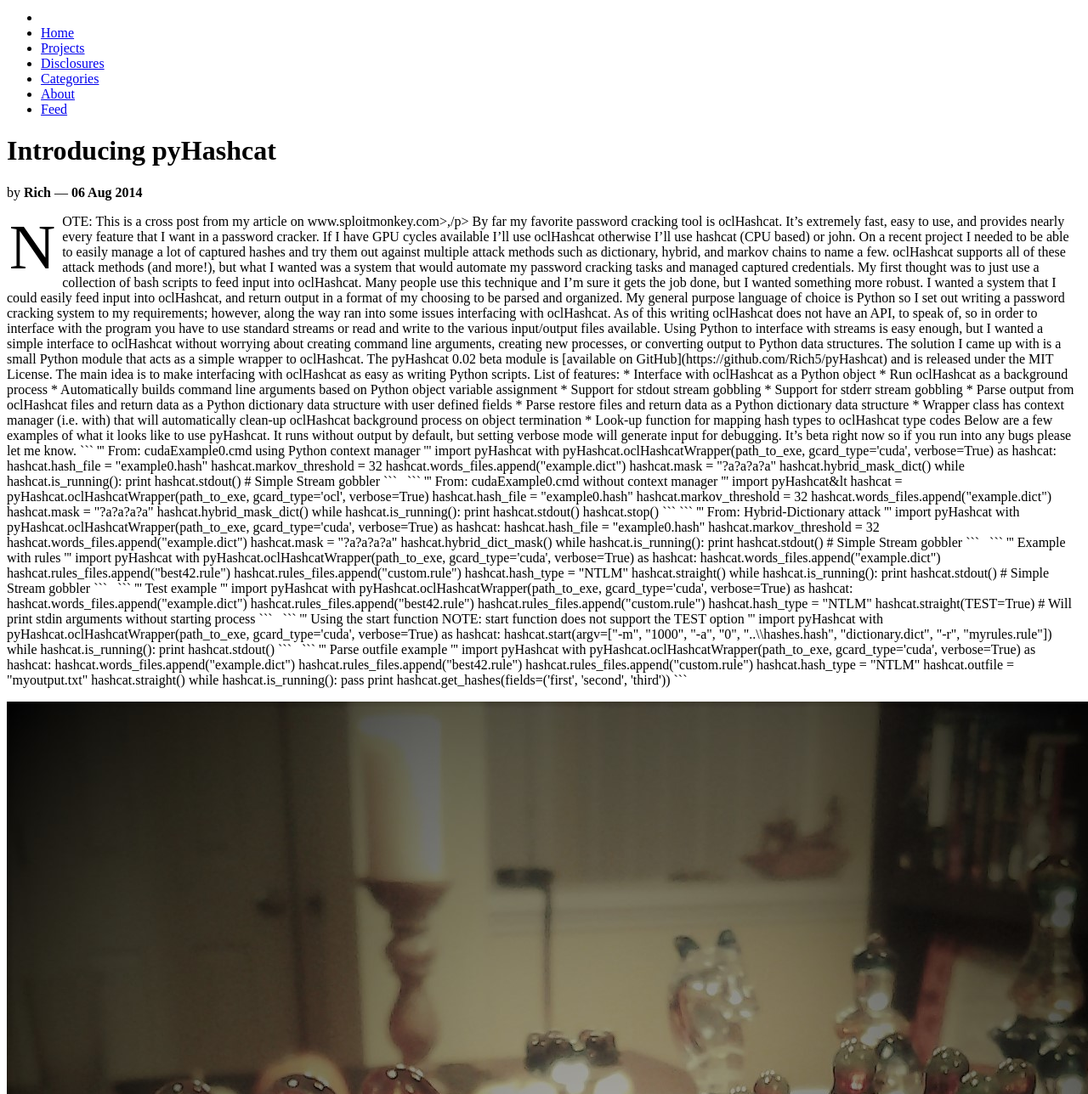
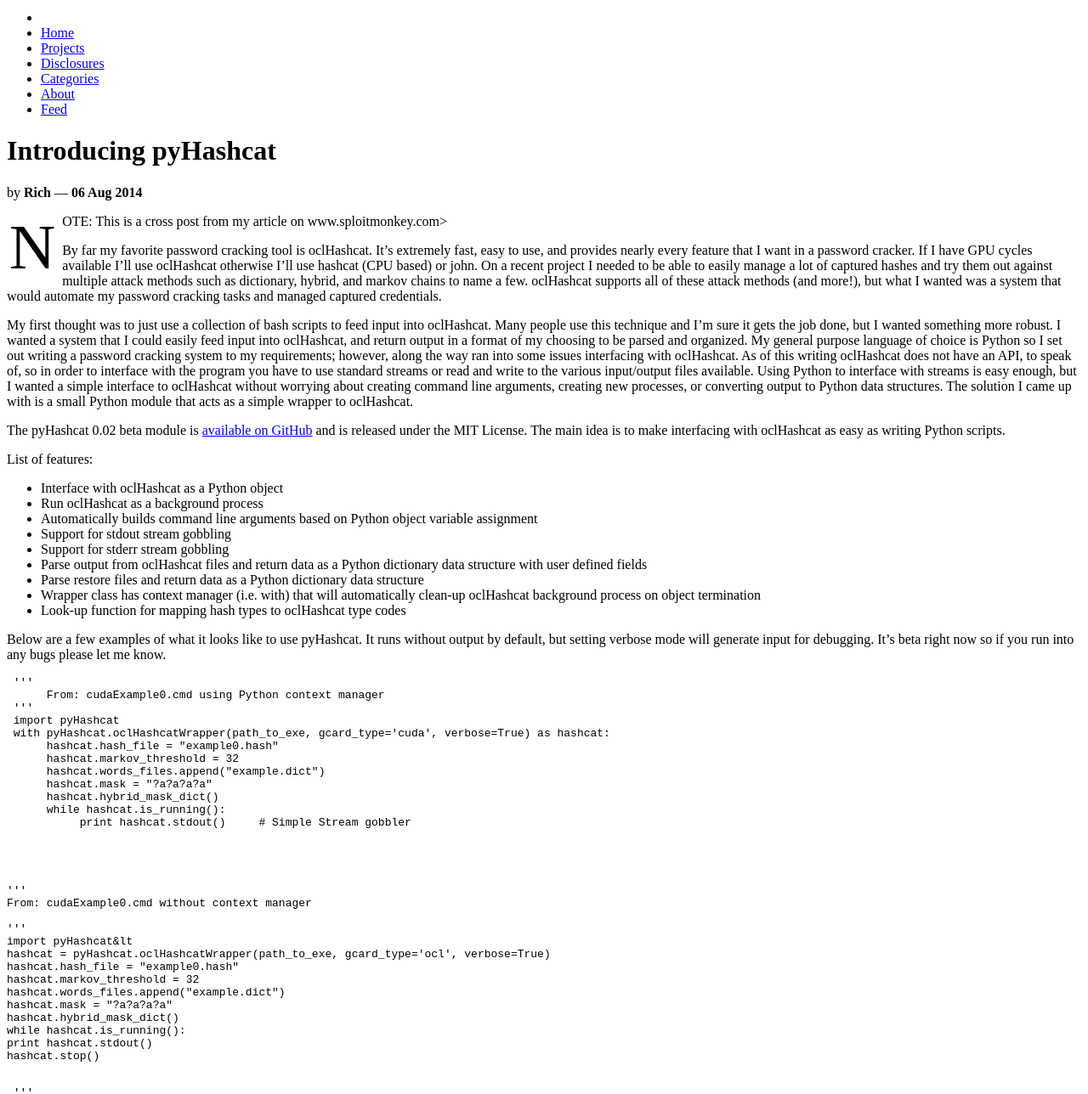
Before and after one commit to Rich5/Rich5.github.io, a Jekyll site: the page built from _posts/2014-08-06-introducing-pyhashcat.md, in a window 1280 px wide and 1400 px high, cut to the strip 112-1400 px from the top of the window. Shown: the whole strip at 85% size. Built offline with Jekyll 4.4.1, drawn with Linux system fonts in a browser that asks for light colours; nearby versions of some CDN libraries; some of the changed text lies outside the part shown.

Commit message:
formatting

```diff
--- a/_posts/2014-08-06-introducing-pyhashcat.md
+++ b/_posts/2014-08-06-introducing-pyhashcat.md
@@ -11,7 +11,7 @@
   - Python
 ---
 
-<p>NOTE: This is a cross post from my article on www.sploitmonkey.com>,/p>
+<p>NOTE: This is a cross post from my article on www.sploitmonkey.com></p>
 
 By far my favorite password cracking tool is oclHashcat. It’s extremely fast, easy to use, and provides nearly every feature that I want in a password cracker. If I have GPU cycles available I’ll use oclHashcat otherwise I’ll use hashcat (CPU based) or john. On a recent project I needed to be able to easily manage a lot of captured hashes and try them out against multiple attack methods such as dictionary, hybrid, and markov chains to name a few. oclHashcat supports all of these attack methods (and more!), but what I wanted was a system that would automate my password cracking tasks and managed captured credentials.
 
```
